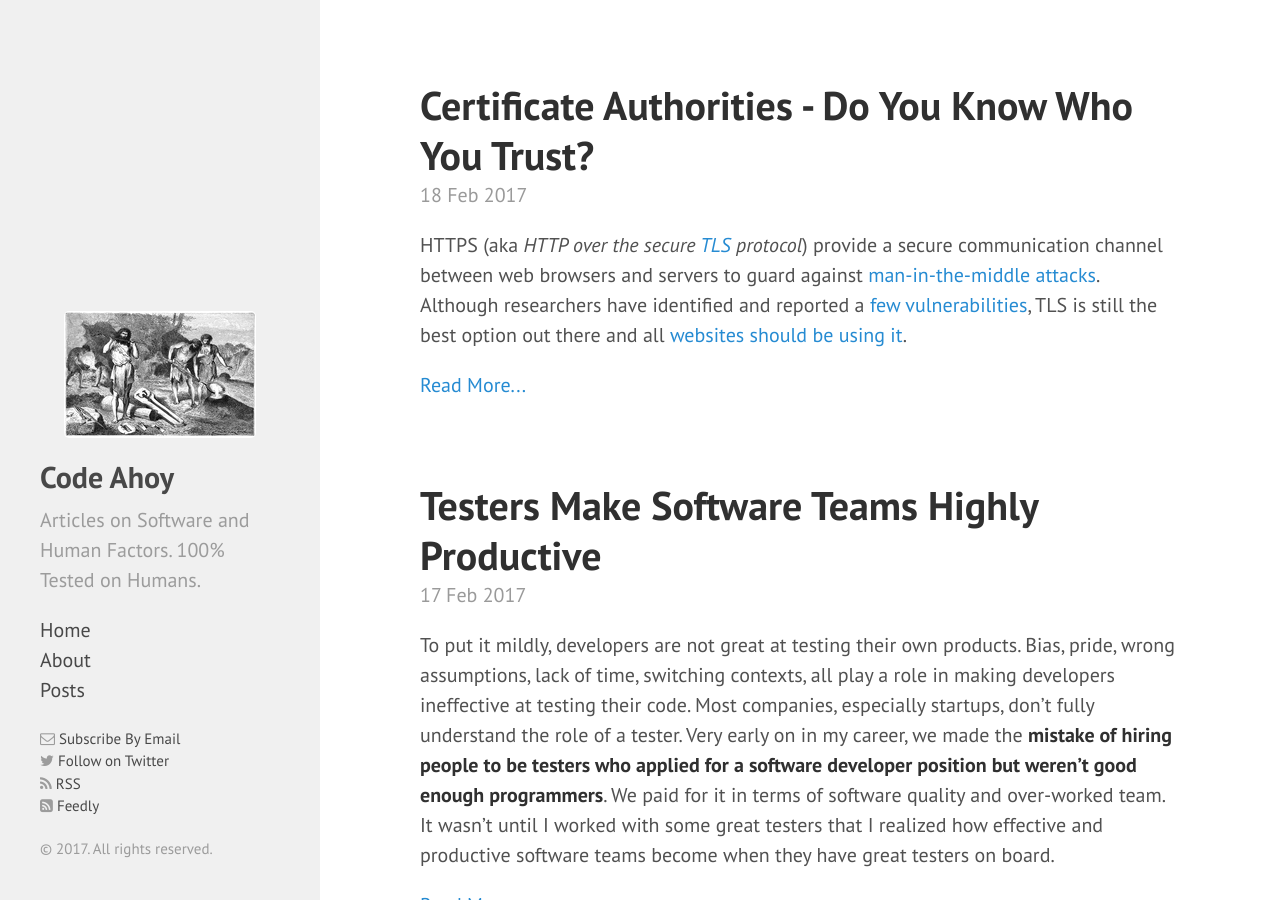
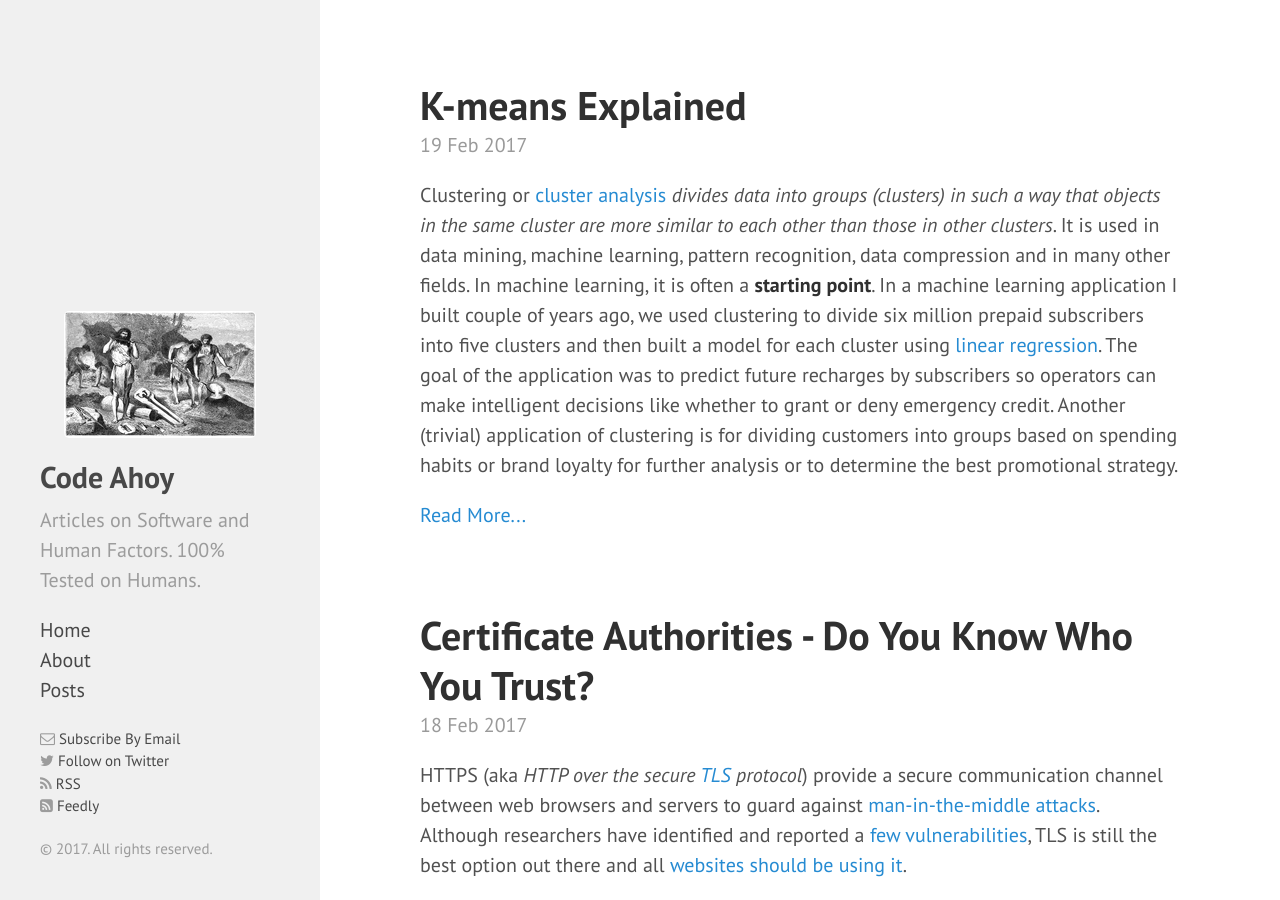
Before and after one commit to talk2viren/umermansoor.github.io, a Jekyll site: the page built from index.html, in a window 1280 px wide and 900 px high. Built offline with Jekyll 4.4.1, drawn with Linux system fonts in a browser that asks for light colours; nearby versions of some CDN libraries; the list of posts is cut into pages by our own code; some of the changed lines change nothing that is shown; some of the changed text lies outside the part shown.

Commit message:
new blog post

```diff
--- a/_posts/2017-2-17-testers-make-software-teams-highly-productive.md
+++ b/_posts/2017-2-17-testers-make-software-teams-highly-productive.md
@@ -33,4 +33,4 @@ Another great reason for having dedicated testers on the team is to provide **[p
 
 > A great tester gives programmers immediate feedback on what they did right and what they did wrong. Believe it or not, one of the most valuable features of a tester is providing positive reinforcement. There is no better way to **improve a programmer’s morale, happiness, and subjective sense of well-being** than ~~a La Marzocco Linea espresso machine~~ to have dedicated testers who get frequent releases from the developers, try them out, and give negative and positive feedback.
 
-Good testers pursue and focus on defects and refrain from **criticizing people** and rubbing it in. Testers should maintain a healthy and constructive relationship with developers. They can be an **asset** for any software team, big or small. It is a very real and important job and it is critical for the success of any project. So if you could make your team more productive by hiring great quality assurance engineers and **keep developers coding, why would you not?**
+Testers should pursue and focus on defects and never **criticize or attack developers** and make it personal. They should try to maintain a healthy and constructive relationship and boost developers' morale whenever possible. Likewise, developers mustn't assume that it's entirely QA's responsibility to test the software and find all bugs. It's a shared responsibility. After all, testers are an asset and every team, big or small, that wants to be successful, must have great testers on-board.
--- /dev/null
+++ b/_posts/2017-2-19-k-means-explained.md
@@ -0,0 +1,95 @@
+---
+layout: post
+title: K-means Explained
+comments: True
+excerpt_separator: <!--more-->
+---
+
+Clustering or [cluster analysis](https://en.wikipedia.org/wiki/Cluster_analysis) *divides data into groups (clusters) in such a way that objects in the same cluster are more similar to each other than those in other clusters*. It is used in data mining, machine learning, pattern recognition, data compression and in many other fields. In machine learning, it is often a **starting point**. In a machine learning application I built couple of years ago, we used clustering to divide six million prepaid subscribers into five clusters and then built a model for each cluster using [linear regression](https://en.wikipedia.org/wiki/Linear_regression). The goal of the application was to predict future recharges by subscribers so operators can make intelligent decisions like whether to grant or deny emergency credit. Another (trivial) application of clustering is for dividing customers into groups based on spending habits or brand loyalty for further analysis or to determine the best promotional strategy.
+
+<!--more-->
+
+There are various models and techniques for cluster analysis. When we were building the machine learning application, I was *mistakenly searching for 'the best clustering model or technique.'* I wasn't aware that there is no universal best algorithm and the choice depends on your requirements and the dataset. There are [density-based](https://en.wikipedia.org/wiki/Cluster_analysis#Density-based_clustering), [graph based](https://en.wikipedia.org/wiki/HCS_clustering_algorithm) or [centroid based](https://en.wikipedia.org/wiki/Cluster_analysis#Centroid-based_clustering) clustering models. We finally settled on a clustering technique called k-means. This blog post is a brain-dump of everything I've learned about clustering and k-means so far.
+
+# K-means
+
+K-means is a very simple and widely used clustering technique. It divides a dataset into '*k*' clusters. The '*k*' must be supplied by the users, hence the name k-means. It is general purpose and the [algorithm is straigh-forward](http://johnloeber.com/docs/kmeans.html):
+
+> We call the process k-means clustering because we assume that there are **k** clusters, and each cluster is defined by its center point — its mean. To find these clusters, we use **Lloyd’s Algorithm**: we start out with **k** random centroids. A centroid is simply a datapoint around which we form a cluster. For each centroid, we find the datapoints that are closer to that centroid than to any other centroid. We call that set of datapoints its cluster. Then we take the mean of the cluster, and let that be the new centroid. We repeat this process (using the new centroids to form clusters, etc.) until the algorithm stops moving the centroids.[0] We do this in order to minimize the total sum of distances from every centroid to the points in its cluster — *that is our metric for how well the clusters split up the data*.
+
+![kmeans-animated]({{ site.url }}/img/kmeans/kmeans-animated.gif)
+
+As far as its performance is concerned, k-means and its [variants can usually process large datasets very quickly](https://upcommons.upc.edu/bitstream/handle/2117/23414/R13-8.pdf), as long as the number of clusters isn't very high.
+
+## Finding 'k': number of clusters using the elbow method
+
+If you know the number of clusters before hand, you have everything you need to apply k-means. However, in practice, it's rare that the number of clusters in the dataset is known. When I was modeling, I wasn't sure if there are 3 clusters or 13 in the dataset. Luckily, there's a technique called the '[elbow method](https://en.wikipedia.org/wiki/Determining_the_number_of_clusters_in_a_data_set)' that you can use to determine the number of clusters:
+
+> One should choose a number of clusters so that adding another cluster doesn't give much better modeling of the data. More precisely, if one plots the percentage of variance explained by the clusters against the number of clusters, the first clusters will add much information (explain a lot of variance), but at some point the marginal gain will drop, giving an angle in the graph. The number of clusters is chosen at this point, hence the "elbow criterion".
+
+![kmeans-elbow]({{ site.url }}/img/kmeans/kmeans-elbow.JPG)
+
+Silhouette analysis is another popular technique for [finding the optimum number of clusters visually](http://scikit-learn.org/stable/auto_examples/cluster/plot_kmeans_silhouette_analysis.html), and the one we actually used in our application.
+
+## K-means limitations and weaknesses
+
+Unfortunately, k-means has limitations and doesn't work well with different types of clusters. It doesn't do well when:
+
+1. the clusters are of unequal size or density.
+2. the clusters are non-spherical.
+3. there are outliers in the data.
+
+I have read that the dataset must have well-separated clusters in order for k-means to properly work. However, in practice, I have experienced k-means doing a pretty good job of diving data up into clusters, even when the clusters are not well separated or obvious. I will keep it off the list.
+
+### 1. The clusters are of unequal size or density
+
+K-means won't identify clusters properly if clusters have an uneven size or density. To illustrate the point, I generated a 2d dataset.
+
+![uneven-unlabelled]({{ site.url }}/img/kmeans/uneven-unlabelled.png)
+
+I see 3 clusters of uneven densities. Do you?
+
+![uneven-labelled-manual]({{ site.url }}/img/kmeans/uneven-labelled-manual.png)
+
+Let's see how k-means does. I wrote a simple python script with scikit-learn and ran k-means with *k=3*.
+
+![uneven-applied]({{ site.url }}/img/kmeans/uneven-applied.png)
+
+As it was expected, k-means messed up and couldn't find naturally occurring clusters that we recognized in the dataset and expected k-means to find. It identified the larger cluster correctly but mixed the smaller ones. If you have datasets where naturally occurring clusters have unequal densities, try look into [density based models](https://en.wikipedia.org/wiki/Cluster_analysis#Density-based_clustering).
+
+### 2. The clusters are non-spherical
+
+Let's generate a 2d dataset with non-spherical clusters.
+
+![kmeans-spherical-unlabelled]({{ site.url }}/img/kmeans/kmeans-spherical-unlabelled.png)
+
+It's how you look at it, but I see two clusters in the dataset. Let's run k-means and see how it performs.
+
+![kmeans-spherical-applied]({{ site.url }}/img/kmeans/kmeans-spherical-applied.png)
+
+It's obvious: k-means couldn't correctly identify the clusters. If you have a similar dataset, try a hierarchical or density based algorithm like [spectral clustering](https://en.wikipedia.org/wiki/Spectral_clustering) or [DBSCAN](https://en.wikipedia.org/wiki/DBSCAN) that are better suited.
+
+### 3. There are outliers in the data.
+
+If outliers are present in the dataset, they can influence clusterings results and change the outcome. The dataset should be pre-processed before applying k-means to detect and remove any outliers. There are many techniques for [outlier detection](http://www.pmg.it.usyd.edu.au/outliers.pdf) [and](https://pdfs.semanticscholar.org/49f3/d110f87ae245127d2e30049628785e95d23e.pdf) [removal](http://stackoverflow.com/questions/13989419/removing-outliers-from-a-k-mean-cluster). Unfortunately, discussing these techniques is outside the scope of this post and my knowledge.
+
+## Evaluating k-means results
+
+Let's assume you have just applied k-means to a dataset. **How do you tell if k-means did its job right and identified all clusters correctly?** *If* your dataset is 2-dimensional and isn't very large, you could probably plot the results and visually inspect to assess k-means, just like how I've been showing results so far. But what if your dataset is high-dimensional, as is often the case? We are trapped and can't visualize data beyond 3-dimensions. So we need some way to evaluate result of k-means and there are a couple that I know of:
+
+1. Supervised evaluation
+2. Unsupervised evaluation
+
+### 1. Supervised evaluation
+
+Supervised evaluation can be used to check the results of k-means when you have a pre-classified dataset available that can act as a benchmark. Typically, an expert would carefully process a small dataset assigning datapoints to clusters manually. This is the **gold standard** for evaluation and tells us how close the results are to the benchmark. Keep in mind that in order to use supervised evaluation, you'd need to be able to train k-means and then supply the pre-classified benchmarks to check expectations against actual results (something not possible if you are using a tool like Weka or Tableau). This page describes how to use supervised evaluation in [scikit-learn](http://scikit-learn.org/stable/modules/clustering.html#homogeneity-completeness-and-v-measure), a popular python machine learning library.
+
+### 2. Unsupervised evaluation
+
+Unsupervised evaluation doesn't rely on external information. In our app, we used inter-cluster (*within* cluster sum of squares) and intra-cluster (*between* cluster sum of squares) variances to decide if the results were good enough. These are just fancy terms to describe **cohesion** of points that are within a cluster and **separation** between clusters. **We want good cohesive clusters that are well separated from others**.
+
+![cohesion-separartion]({{ site.url }}/img/kmeans/cohesion-separartion.jpg)
+
+For more information on, this [wikipedia article](https://en.wikipedia.org/wiki/Cluster_analysis#Evaluation_and_assessment) has more information and describes several algorithms.
+
+That's everything I have learned about k-means and clustering in general. If you have any comments or want to suggest improvements to this post, please leave them in the comments section below.
```
Also changed, not shown: img/kmeans/cohesion-separartion.jpg (added), img/kmeans/kmeans-animated.gif (added), img/kmeans/kmeans-clusters.png (added), img/kmeans/kmeans-elbow.JPG (added), img/kmeans/kmeans-spherical-applied.png (added), img/kmeans/kmeans-spherical-unlabelled.png (added), img/kmeans/uneven-applied.png (added), img/kmeans/uneven-unlabelled-manual.png (added), img/kmeans/uneven-unlabelled.png (added).
